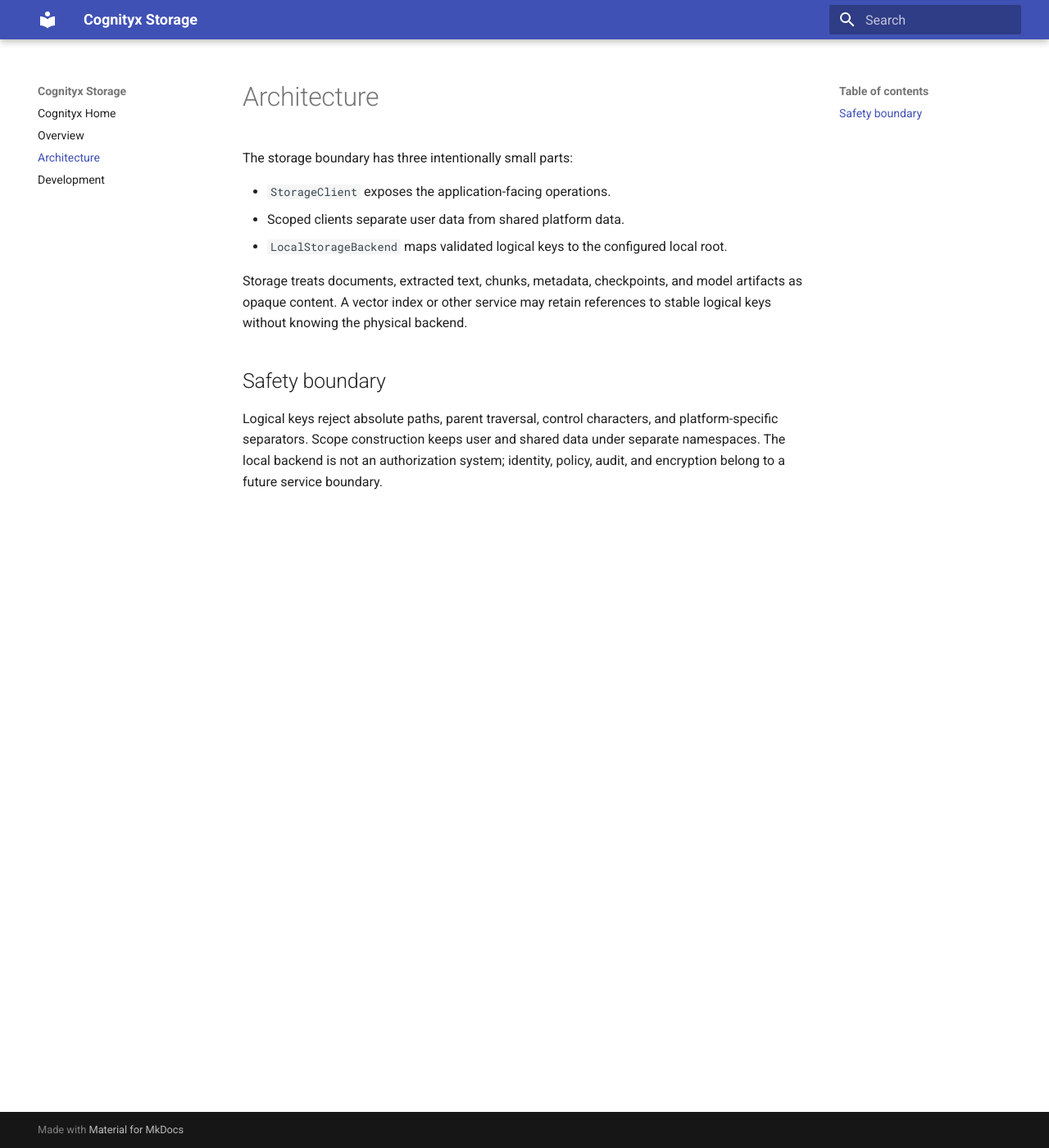
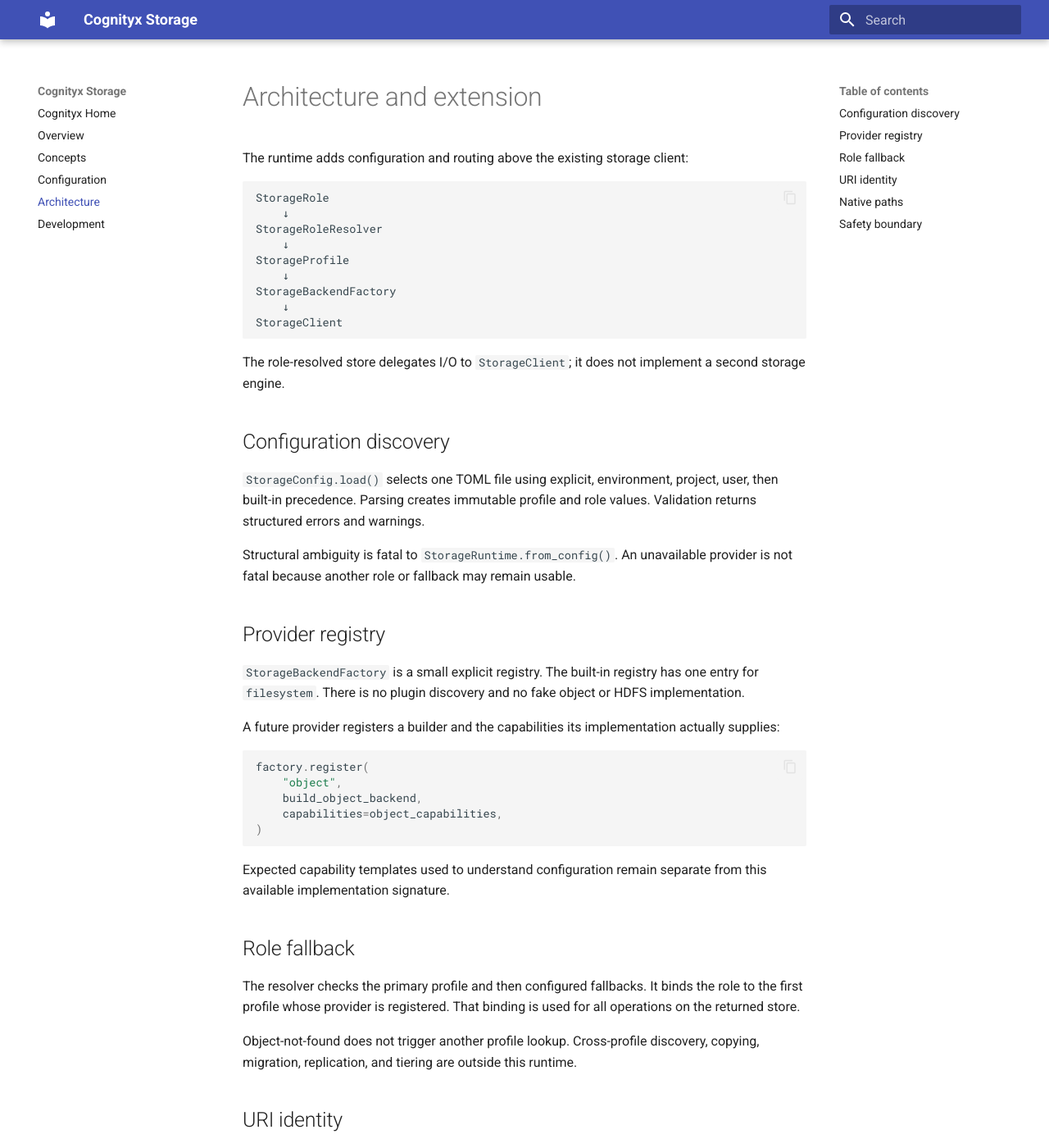
Before and after one commit to cognityx/cognityx-storage, an MkDocs documentation site: the page built from docs/architecture.md, in a window 1280 px wide and 1400 px high. Shown: the whole window at 82% size. Built offline with MkDocs 1.6.1 and Material for MkDocs 9.7.7, drawn with Linux system fonts in a browser that asks for light colours; some of the changed text lies outside the part shown.

Commit message:
add storage runtime role routing and fallback

````diff
--- a/docs/architecture.md
+++ b/docs/architecture.md
@@ -1,14 +1,86 @@
-# Architecture
+# Architecture and extension
 
-The storage boundary has three intentionally small parts:
+The runtime adds configuration and routing above the existing storage client:
 
-- `StorageClient` exposes the application-facing operations.
-- Scoped clients separate user data from shared platform data.
-- `LocalStorageBackend` maps validated logical keys to the configured local root.
+```text
+StorageRole
+    ↓
+StorageRoleResolver
+    ↓
+StorageProfile
+    ↓
+StorageBackendFactory
+    ↓
+StorageClient
+```
 
-Storage treats documents, extracted text, chunks, metadata, checkpoints, and
-model artifacts as opaque content. A vector index or other service may retain
-references to stable logical keys without knowing the physical backend.
+The role-resolved store delegates I/O to `StorageClient`; it does not implement
+a second storage engine.
+
+## Configuration discovery
+
+`StorageConfig.load()` selects one TOML file using explicit, environment,
+project, user, then built-in precedence. Parsing creates immutable profile and
+role values. Validation returns structured errors and warnings.
+
+Structural ambiguity is fatal to `StorageRuntime.from_config()`. An unavailable
+provider is not fatal because another role or fallback may remain usable.
+
+## Provider registry
+
+`StorageBackendFactory` is a small explicit registry. The built-in registry has
+one entry for `filesystem`. There is no plugin discovery and no fake object or
+HDFS implementation.
+
+A future provider registers a builder and the capabilities its implementation
+actually supplies:
+
+```python
+factory.register(
+    "object",
+    build_object_backend,
+    capabilities=object_capabilities,
+)
+```
+
+Expected capability templates used to understand configuration remain
+separate from this available implementation signature.
+
+## Role fallback
+
+The resolver checks the primary profile and then configured fallbacks. It binds
+the role to the first profile whose provider is registered. That binding is
+used for all operations on the returned store.
+
+Object-not-found does not trigger another profile lookup. Cross-profile
+discovery, copying, migration, replication, and tiering are outside this
+runtime.
+
+## URI identity
+
+The new runtime API returns:
+
+```text
+storage://<profile-name>/<role-namespace>/<logical-key>
+```
+
+The stable profile name is the Cognityx storage identity; filesystem, object,
+or HDFS technology is implementation.
+
+The existing low-level `StorageClient.uri()` deliberately remains
+`storage://<scope>/<logical-key>`. Ingest still relies on that form. Migration
+to role-based URIs will be explicit in a later job.
+
+## Native paths
+
+`native_path(key)` returns the safe filesystem target for a role and key,
+including when a SQLite-style target has not been created. It does not create
+the file or parent directory.
+
+`resolve_local_path(key)` instead locates an already-existing native
+representation without materialization. Remote providers may return `None`
+from `resolve_local_path`; requesting `native_path` from a provider that lacks
+native filesystem semantics raises `UnsupportedOperationError`.
 
 ## Safety boundary
 
--- a/mkdocs.yml
+++ b/mkdocs.yml
@@ -16,5 +16,7 @@ markdown_extensions:
 nav:
   - Cognityx Home: https://cognityx.github.io/
   - Overview: index.md
+  - Concepts: concepts.md
+  - Configuration: configuration.md
   - Architecture: architecture.md
   - Development: development.md
````
Also changed, not shown: README.md (+40 -50 lines), docs/concepts.md (added, +62 -0 lines), docs/configuration.md (added, +130 -0 lines), docs/development.md (+11 -0 lines), docs/index.md (+19 -5 lines), src/cognityx_storage/__init__.py (+10 -0 lines), 8 other files.
